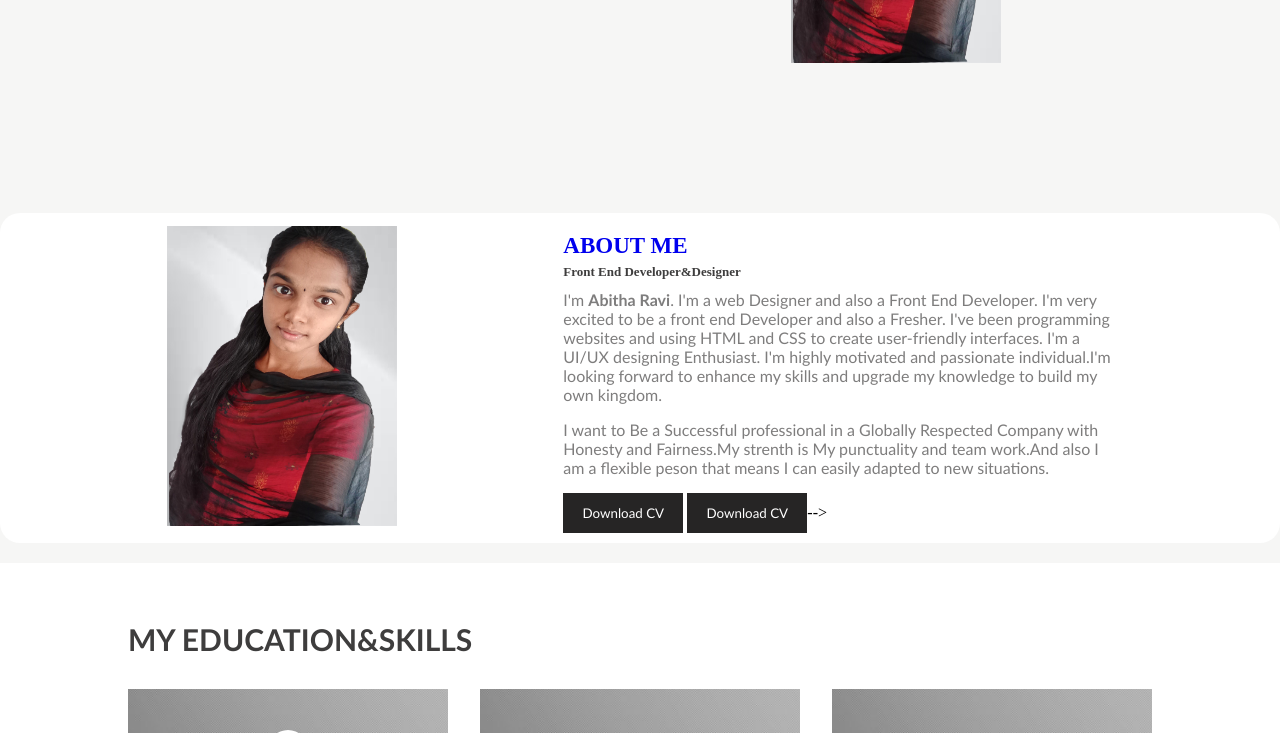
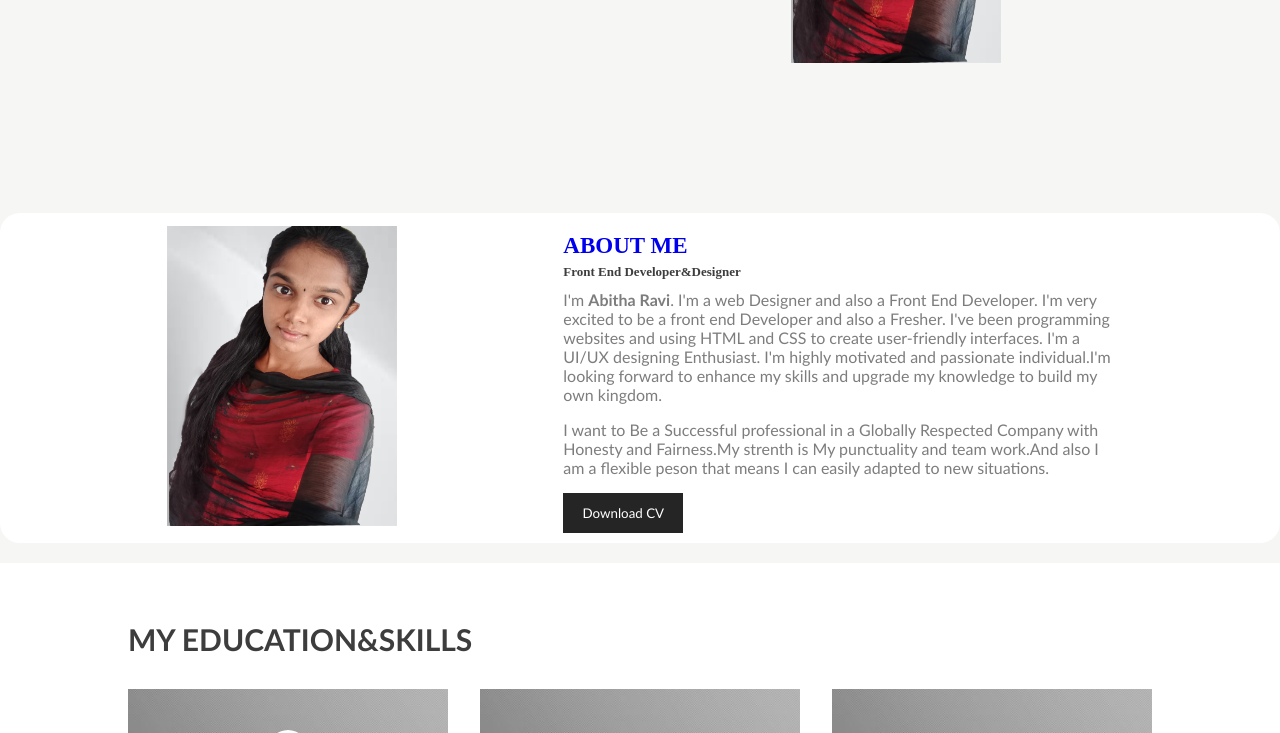
Before and after one commit to AbithaRavi123/AbithaRavi123.github.io, a plain HTML site: page index.html in a window 1280 px wide. Shown: the part 457-1190 px from the top of the page. Drawn offline with Linux system fonts and the light colour scheme.

Commit message:
Update index.html

```diff
--- a/index.html
+++ b/index.html
@@ -45,7 +45,7 @@
                         <p>I want to Be a Successful professional in a Globally Respected Company with Honesty and Fairness.My strenth is My punctuality and team work.And also I am a flexible peson that means I can easily adapted to new situations.</p>
                     <!--button--------->
                     <a href="https://drive.google.com/file/d/1A-t6usc6FNUnBorpnmRWAiJKrG_GPS82/view"><button class="resume">Download CV</button></a>
-                    <button class="down-cv">Download CV</button>-->
+                    <!--<button class="down-cv">Download CV</button>-->
                 </div>
                 </div>
                 <!--education------->
```
